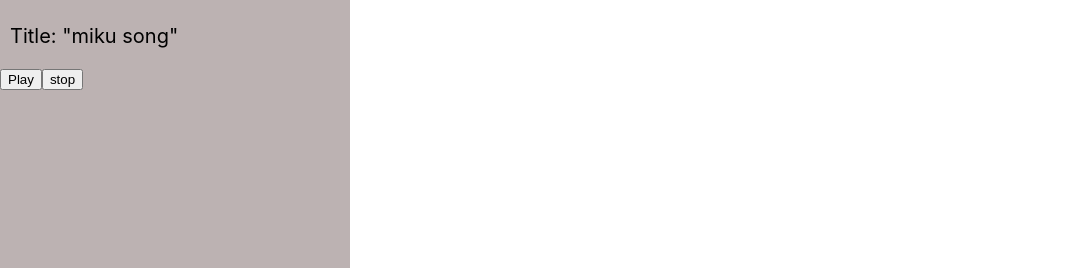
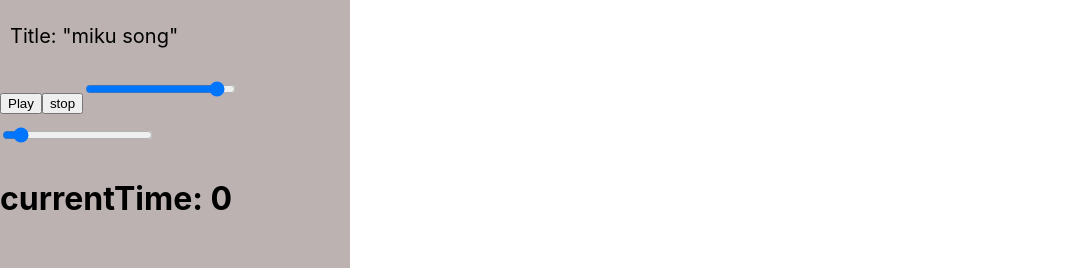
Before and after one commit to 1Morley/cloud-frontend, a React (Create React App) app: page / in a window 1280 px wide. Both pictures are taken after a click on the element "miku song". Shown: the part 380-648 px from the top of the page, without its empty margins (0-1083 px from the left). Built offline with nearby package versions, Linux system fonts and the light colour scheme; grey boxes are pictures that could not be loaded.

Commit message:
volume and scrubbing

```diff
--- a/src/components/songstuff/homePage.js
+++ b/src/components/songstuff/homePage.js
@@ -11,7 +11,7 @@ import {
 import "../../styles/homepage.css";
 import ooAudio from '../../tempMusic/audio.mp3'
 import disAudio from '../../tempMusic/disAudio.mp3'
-import { useContext, useMemo } from "react";
+import { useContext, useMemo, useEffect } from "react";
 /* eslint-enable */
 
 const exampleMusic = [
@@ -24,17 +24,35 @@ const exampleMusic = [
 const savedSong = createContext({
     title: "",
     setTitle: ()=>{},
-    mp3: "",
+    mp3: null,
     setMp3: ()=>{},
     image: "",
     setImage: ()=>{},
+    volume: "",
+    setVolume: () => {}
 })
+
 
 export function Home(){
     const [title, setTitle] = useState("");
     const [mp3, setMp3] = useState(null);
     const [image, setImage] = useState("");
-    const value = { title, mp3, image, setTitle, setMp3, setImage };
+    const [volume, setVolume] = useState(1);
+
+    const value = { title, mp3, image, volume, setTitle, setMp3, setImage, setVolume};
+
+    //only needs to be here and works for anything
+    useEffect(() => {
+        if (mp3) {
+            mp3.volume = volume;
+        }
+    }, [volume, mp3]);
+
+    useEffect(() => {
+        if (mp3) {
+            mp3.autoplay = true;
+        }
+    }, [mp3]);
 
     return (
         <savedSong.Provider value={value}>
@@ -51,7 +69,7 @@ export function Home(){
 }
 
 function ListItems({list}){
-    const {title, mp3, image, setTitle, setMp3, setImage } = useContext(savedSong)
+    const {mp3, setTitle, setMp3, setImage } = useContext(savedSong)
 
     return(
         list.map((input) =>
@@ -72,20 +90,65 @@ function ListItems({list}){
 }
 
 function AudioPlayer(){
-    const {title, mp3, image} = useContext(savedSong)
+    const {title, mp3, image, volume, setVolume} = useContext(savedSong)
+    const [currentTime, setCurrentTime] = useState(0);
+
+    useEffect(()=>{
+        const timer = setInterval(()=>{
+            setCurrentTime(()=>{
+                if(mp3){
+                    return mp3.currentTime
+                }else{
+                    return 0;
+                }
+            })
+        }, 500);
+        return () => clearInterval(timer)
+    })
+
+
 
     const start = () => {
-        mp3.play();
+        if(mp3){
+            mp3.play();
+        }
     }
     const stop = () => {
-        mp3.pause();
+        if(mp3){
+            mp3.pause();
+        }
     }
+
+    const updateVolume = (event) => {
+        setVolume(event.target.value)
+    }
+
+    const updateDuration = (event) => {
+        if(mp3.ended){
+            mp3.play()
+        }
+        let newTime = event.target.value
+        mp3.currentTime = newTime
+        setCurrentTime(newTime)
+    }
+
+
+
+    if(mp3){
     return (
         <div className="audioDisplay">
             <img src = {image}/>
             <p>Title: "{title}"</p>
             <button onClick={start}>Play</button>
             <button onClick={stop}>stop</button>
+            <input type="range" min="0" max="1" step={0.01} value={volume} onChange={updateVolume}/>
+            <input type="range" min="0" max={mp3.duration} value={currentTime} step={1} onChange={updateDuration}/>
+            <h1>currentTime: {currentTime}</h1>
+
         </div>
     )
 }
+}
+
+//todo make default view for music + minimize
+//todo make uploud audio thing
```
